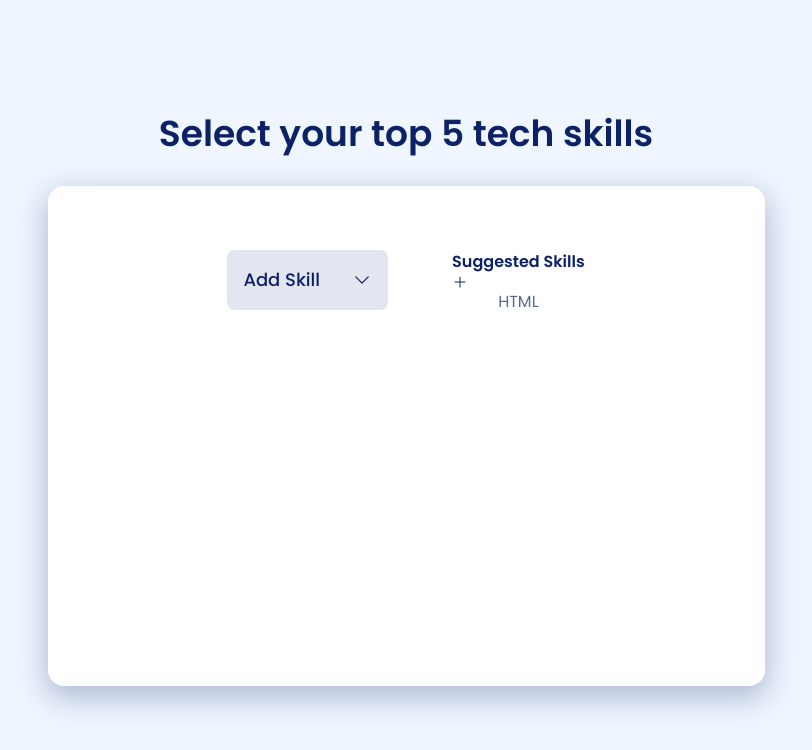
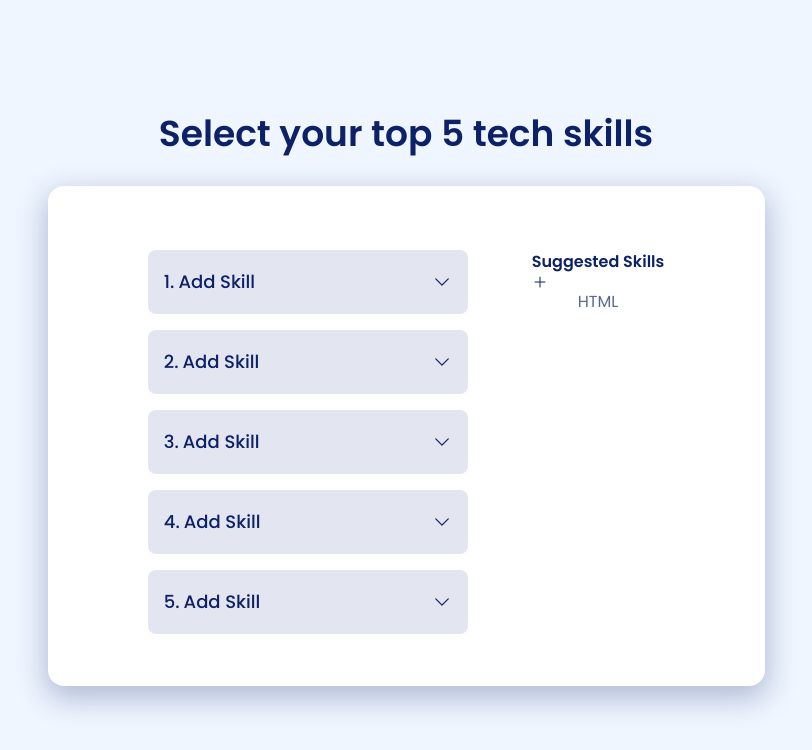
Before and after one commit to Lwmeek/SortList-Component, a React (Vite) app: page / in a window 1280 px wide. Shown: the top 750 px of the page, without its empty margins (234-1046 px from the left). Built offline with nearby package versions, Linux system fonts and the light colour scheme.

Commit message:
dynamically rendered multiple buttons

```diff
--- a/src/Components/SkillsList.jsx
+++ b/src/Components/SkillsList.jsx
@@ -5,6 +5,7 @@ import {
 	XMarkIcon,
 } from "@heroicons/react/24/solid";
 import { SuggestedSkills } from "../Data/SuggestedSkills";
+import { buttons } from "../Data/Buttons";
 
 const SkillsList = () => {
 	const [expanded, setExpanded] = useState(false);
@@ -18,14 +19,22 @@ const SkillsList = () => {
 			<div className="skillList-container bg-white rounded-2xl p-16">
 				<section className="text-white flex gap-x-16 justify-center font-medium">
 					<div className="flex flex-col">
-						<button
-							type="text"
-							className="bg-unfilledInput text-navyblue text-lg rounded-lg p-4 flex gap-8 items-center"
-							onClick={handleDropDown}
-						>
-							<p value="add">{inputValue ? inputValue : "Add Skill"}</p>
-							<ChevronDownIcon className="w-5" />
-						</button>
+						{buttons.map((button) => (
+							<button
+								key={button?.id}
+								className="bg-unfilledInput text-navyblue text-lg rounded-lg p-4 flex justify-between gap-8 items-center w-80 h-16 mb-4"
+								onClick={handleDropDown}
+							>
+								<div className="flex gap-1">
+									<p>
+										{button?.number + '.'}
+									</p>
+									<p>{inputValue ? inputValue : "Add Skill"}</p>
+								</div>
+								<ChevronDownIcon className="w-5" />
+							</button>
+						))}
+
 						{expanded ? (
 							<div className="bg-unfilledInput rounded-xl overflow-hidden duration-700">
 								{SuggestedSkills.map((skill) => (
--- /dev/null
+++ b/src/Data/Buttons.jsx
@@ -0,0 +1,22 @@
+export const buttons = [
+    {
+        id: 1,
+        number: 1,
+    },
+    {
+        id: 2,
+        number: 2,
+    },
+    {
+        id: 3,
+        number: 3,
+    },
+    {
+        id: 4,
+        number: 4,
+    },
+    {
+        id: 5,
+        number: 5,
+    }
+]
```
